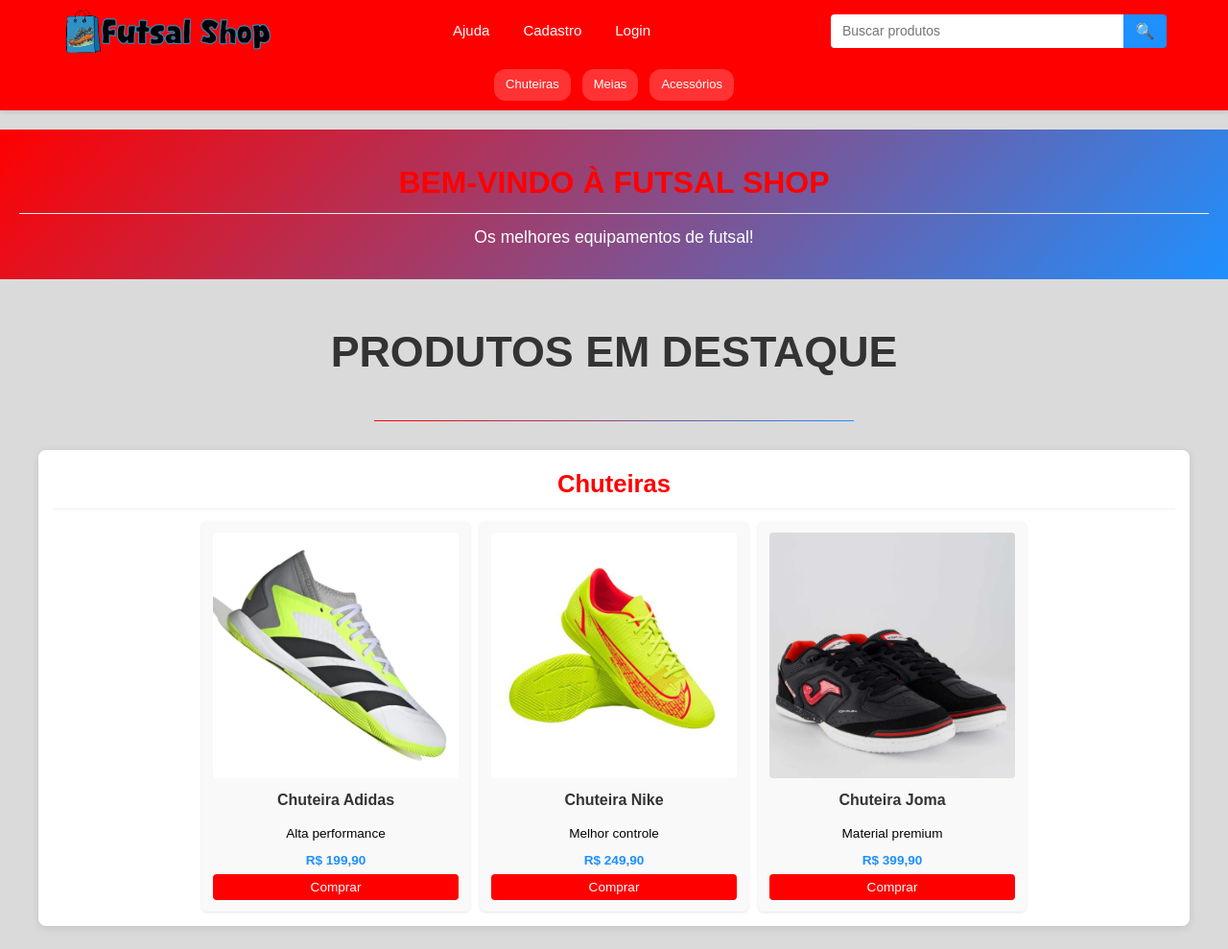
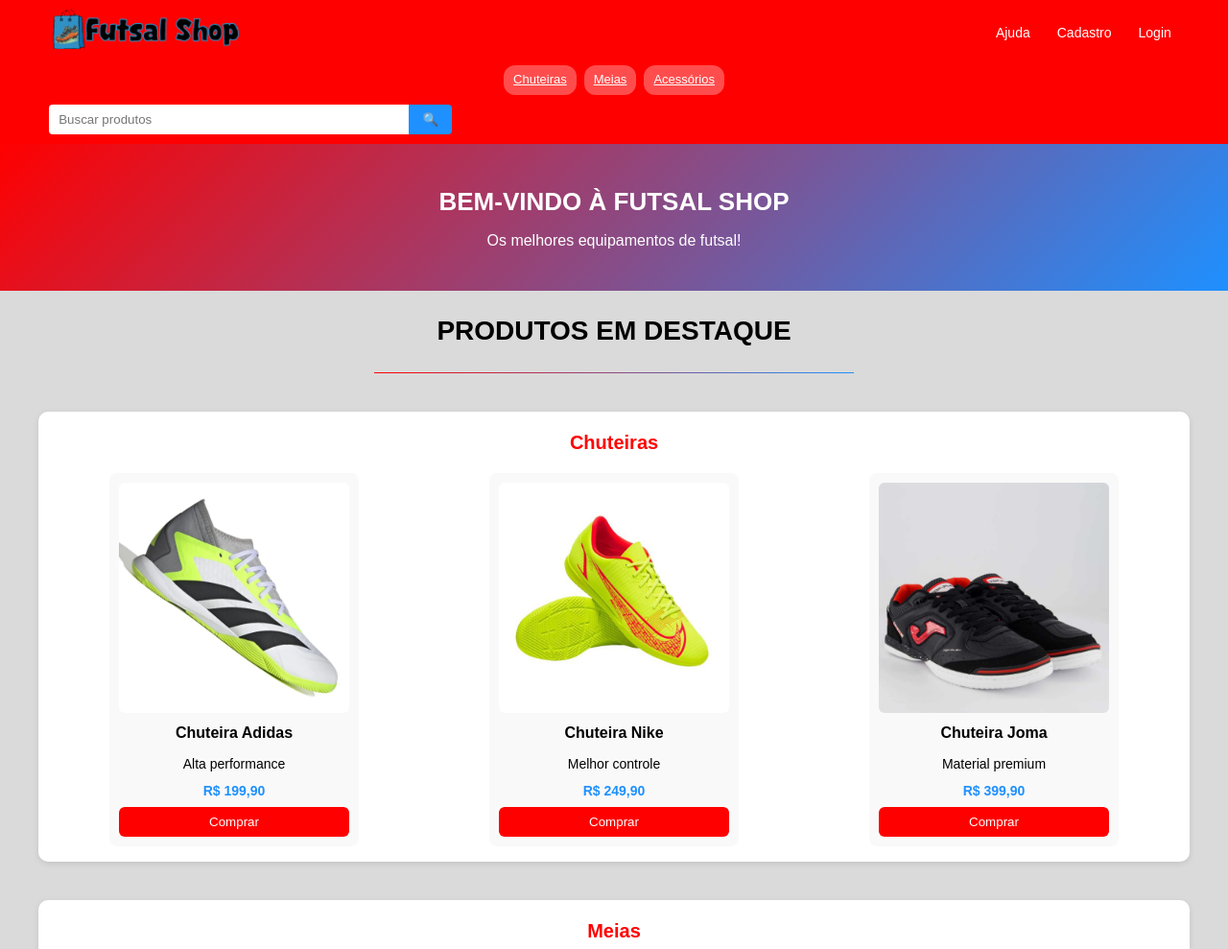
Before and after one commit to thiagotoledo01/loja, a plain HTML site: page index.html in a window 1280 px wide. Shown: the top 989 px of the page at 96% size. Drawn offline with Linux system fonts and the light colour scheme; a web font is replaced by a local one.

Commit message:
Add files via upload

```diff
--- a/index.html
+++ b/index.html
@@ -5,372 +5,254 @@
     <meta name="viewport" content="width=device-width, initial-scale=1">
     <link rel="icon" href="logofavicon.png">
     <title>Futsal Shop</title>
+
 <style>
-        @import url('https://fonts.googleapis.com/css2?family=Ribeye&family=WDXL+Lubrifont+TC&display=swap');
-
-        * {
-            box-sizing: border-box;
-            margin: 0;
-            padding: 0;
+/* RESET */
+*{box-sizing:border-box;margin:0;padding:0;}
+body{
+  background:#dadada;
+  font-family:Arial, sans-serif;
+  line-height:1.6;
+  display:flex;
+  flex-direction:column;
 }
 
-        body {
-            background-color: #dadada;
-            font-family: Arial, sans-serif;
-            line-height: 1.6;
-            min-height: 100vh;
-            display: flex;
-            flex-direction: column;
+/* HEADER */
+header{
+  background:red;
+  padding:10px 4%;
+  position:sticky;
+  top:0;
+  z-index:1000;
+}
+nav{
+  display:flex;
+  flex-direction:column;
+  align-items:center;
+  gap:10px;
 }
 
-        header {
-            background-color: red;
-            padding: 8px 4%;
-            position: sticky;
-            top: 0;
-            z-index: 100;
-            box-shadow: 0 2px 4px rgba(0, 0, 0, 0.1);
+/* LOGO */
+.logo-container img{
+  width:160px;
+  height:auto;
 }
 
-        nav {
-            display: flex;
-            flex-direction: column;
-            gap: 8px;
+/* LINKS DO TOPO */
+.top-links{
+  display:flex;
+  gap:12px;
+  flex-wrap:wrap;
+  justify-content:center;
+}
+.top-links a{
+  color:white;
+  font-size:14px;
+  padding:4px 8px;
+  text-decoration:none;
 }
 
-        .logo-container {
-            display: flex;
-            justify-content: center;
-            order: 1;
+/* PESQUISA */
+.search-container{
+  display:flex;
+  width:100%;
+  max-width:420px;
+}
+.pesquisas{
+  flex:1;
+  padding:8px 10px;
+  border:none;
+  border-radius:4px 0 0 4px;
+}
+.btn-pesquisa{
+  background:#1e90ff;
+  border:none;
+  width:45px;
+  border-radius:0 4px 4px 0;
+  color:white;
+  cursor:pointer;
 }
 
-        .logo-container img {
-            max-width: 180px;
-            height: auto;
+/* CATEGORIAS */
+.nav-categorias{
+  display:flex;
+  gap:8px;
+  flex-wrap:wrap;
+  justify-content:center;
+}
+.nav-categorias a{
+  background:rgba(255,255,255,0.3);
+  color:white;
+  padding:5px 10px;
+  border-radius:12px;
+  font-size:13px;
 }
 
-        .top-links {
-            display: flex;
-            justify-content: center;
-            gap: 12px;
-            flex-wrap: wrap;
-            order: 2;
+/* BANNER */
+.banner{
+  background:linear-gradient(135deg, red, #1e90ff);
+  text-align:center;
+  padding:25px 15px;
+  color:white;
+}
+.banner h2{
+  font-size:26px;
+  margin-bottom:6px;
 }
 
-        .top-links a {
-            color: white;
-            text-decoration: none;
-            font-size: 14px;
-            transition: all 0.3s ease;
-            white-space: nowrap;
-            padding: 4px 8px;
+/* TÍTULOS */
+h1{
+  text-align:center;
+  margin:20px 0;
+  font-size:28px;
+}
+hr{
+  border:0;
+  height:1px;
+  width:90%;
+  max-width:500px;
+  margin:0 auto 20px;
+  background:linear-gradient(to right, red, #1e90ff);
 }
 
-        .top-links a:hover {
-            text-decoration: underline;
+/* SEÇÕES */
+section{
+  background:#fff;
+  max-width:1200px;
+  width:95%;
+  margin:20px auto;
+  padding:16px;
+  border-radius:10px;
+  box-shadow:0 2px 6px rgba(0,0,0,0.1);
+}
+section h2{
+  text-align:center;
+  color:red;
+  margin-bottom:16px;
+  font-size:20px;
 }
 
-        .search-container {
-            display: flex;
-            order: 3;
-            margin: 5px 0;
+/* PRODUTOS — GRID PERFEITO NO MOBILE */
+.produtos-container{
+  display:grid;
+  grid-template-columns:repeat(auto-fit, minmax(150px, 1fr));
+  gap:14px;
+  justify-items:center;
 }
 
-        .pesquisas {
-            width: 100%;
-            height: 35px;
-            font-size: 14px;
-            padding: 5px 12px;
-            border: none;
-            border-radius: 4px 0 0 4px;
-            flex-grow: 1;
+/* CARD DO PRODUTO */
+.produto{
+  background:#f9f9f9;
+  padding:10px;
+  border-radius:8px;
+  width:100%;
+  max-width:200px;
+  display:flex;
+  flex-direction:column;
+  text-align:center;
+  transition:0.2s;
+}
+.produto img{
+  width:100%;
+  border-radius:6px;
+  aspect-ratio:1/1;
+  object-fit:cover;
+}
+.produto:hover{
+  transform:scale(1.02);
+  box-shadow:0 2px 6px rgba(0,0,0,0.15);
+}
+.produto h3{
+  font-size:16px;
+  margin:8px 0;
+}
+.produto p{
+  font-size:14px;
+}
+.preco{
+  color:#1e90ff;
+  font-weight:bold;
+  margin:6px 0;
+}
+.btn-comprar{
+  background:red;
+  color:white;
+  border:none;
+  padding:8px;
+  border-radius:6px;
+  cursor:pointer;
+  margin-top:auto;
 }
 
-        .btn-pesquisa {
-            background-color: #1e90ff;
-            height: 35px;
-            width: 45px;
-            font-size: 16px;
-            cursor: pointer;
-            border: none;
-            border-radius: 0 4px 4px 0;
-            transition: background-color 0.3s;
-            flex-shrink: 0;
+/* FOOTER */
+footer{
+  text-align:center;
+  background:#333;
+  color:white;
+  padding:12px;
+  margin-top:auto;
+  font-size:14px;
+}
+footer a{color:#1e90ff;text-decoration:none;}
+
+/* ----------- TABLET (≥ 768px) ----------- */
+@media (min-width:768px){
+  nav{
+    flex-direction:row;
+    flex-wrap:wrap;
+    justify-content:space-between;
   }
 
-        .btn-pesquisa:hover {
-            background-color: #0077e6;
+  .logo-container img{width:200px;}
+
+  .search-container{
+    order:3;
+    min-width:260px;
   }
 
-        .nav-categorias {
-            display: flex;
-            justify-content: center;
-            gap: 8px;
-            margin: 5px 0;
-            flex-wrap: wrap;
-            order: 4;
+  .nav-categorias{
+    width:100%;
   }
 
-        .nav-categorias a {
-            color: white;
-            text-decoration: none;
-            padding: 5px 10px;
-            background-color: rgba(255, 255, 255, 0.2);
-            border-radius: 12px;
-            transition: all 0.3s ease;
-            font-size: 12px;
-            white-space: nowrap;
-        }
-
-        .nav-categorias a:hover {
-            background-color: rgba(255, 255, 255, 0.3);
-        }
-
-        h1 {
-            font-family: 'WDXL Lubrifont TC', sans-serif;
-            font-size: clamp(1.5rem, 6vw, 2.5rem);
-            text-align: center;
-            margin: 15px 0;
-            color: #333;
-            padding: 0 15px;
-        }
-
-        hr {
-            border: 0;
-            height: 1px;
-            background: linear-gradient(to right, red, #1e90ff);
-            margin: 15px auto;
-            width: min(90%, 500px);
-        }
-
-        .banner {
-            background: linear-gradient(135deg, red, #1e90ff);
-            color: white;
-            text-align: center;
-            padding: 20px 15px;
-            margin: 15px 0;
-        }
-
-        .banner h2 {
-            font-size: clamp(1.3rem, 5vw, 2rem);
-            margin-bottom: 10px;
-        }
-
-        .banner p {
-            font-size: clamp(0.9rem, 3vw, 1.1rem);
-            max-width: 500px;
-            margin: 0 auto;
-        }
-
-        section {
-            max-width: min(1200px, 98%);
-            margin: 15px auto;
-            padding: 12px;
-            background-color: #fff;
-            border-radius: 8px;
-            box-shadow: 0px 2px 8px rgba(0, 0, 0, 0.1);
-            scroll-margin-top: 80px;
-        }
-
-        h2 {
-            color: red;
-            font-size: clamp(1.2rem, 4vw, 1.6rem);
-            margin-bottom: 12px;
-            text-align: center;
-            border-bottom: 1px solid #f0f0f0;
-            padding-bottom: 6px;
-        }
-
-        .produtos-container {
-            display: flex;
-            flex-wrap: wrap;
-            justify-content: center;
-            gap: 10px;
-        }
-
-        .produto {
-            flex: 1 1 min(140px, 100%);
-            max-width: min(160px, 100%);
-            background: #f9f9f9;
-            border-radius: 6px;
-            padding: 8px;
-            text-align: center;
-            box-shadow: 0 1px 3px rgba(0, 0, 0, 0.1);
-            transition: all 0.3s ease;
-            display: flex;
-            flex-direction: column;
-        }
-
-        .produto:hover {
-            box-shadow: 0 2px 6px rgba(0, 0, 0, 0.15);
-            transform: scale(1.02);
-        }
-
-        .produto img {
-            max-width: 100%;
-            height: auto;
-            border-radius: 4px;
-            object-fit: cover;
-            aspect-ratio: 1/1;
-        }
-
-        .produto h3 {
-            margin: 6px 0;
-            color: #333;
-            font-size: clamp(0.85rem, 3vw, 1rem);
-            min-height: 2em;
-            display: flex;
-            align-items: center;
-            justify-content: center;
-        }
-
-        .produto p {
-            margin: 3px 0;
-            font-size: clamp(0.75rem, 2.5vw, 0.85rem);
-            flex-grow: 1;
-        }
-
-        .preco {
-            font-size: clamp(0.9rem, 3vw, 1.1rem);
-            color: #1e90ff;
-            font-weight: bold;
-            margin: 6px 0;
-        }
-
-        .btn-comprar {
-            background-color: red;
-            color: white;
-            border: none;
-            padding: 6px 10px;
-            border-radius: 4px;
-            cursor: pointer;
-            margin-top: auto;
-            transition: all 0.3s ease;
-            font-size: clamp(0.75rem, 2.5vw, 0.85rem);
-            width: 100%;
-        }
-
-        .btn-comprar:hover {
-            background-color: #b30000;
-        }
-
-        footer {
-            background-color: #333;
-            color: white;
-            text-align: center;
-            padding: 12px;
-            margin-top: auto;
-            font-size: 13px;
-        }
-
-        footer a {
-            color: #1e90ff;
-            text-decoration: none;
-            font-size: 13px;
-        }
-
-        footer a:hover {
-            text-decoration: underline;
-        }
-
-        @media (min-width: 768px) {
-            header {
-                padding: 10px 5%;
-            }
-
-            nav {
-                flex-direction: row;
-                flex-wrap: wrap;
-                justify-content: space-between;
-                align-items: center;
-                gap: 12px;
-            }
-
-            .logo-container {
-                order: 1;
-                justify-content: flex-start;
-            }
-
-            .logo-container img {
-                max-width: 220px;
-            }
-
-            .top-links {
-                order: 2;
-                justify-content: center;
-                gap: 15px;
-            }
-
-            .top-links a {
-                font-size: 15px;
-                padding: 5px 10px;
-            }
-
-            .search-container {
-                order: 3;
-                flex-grow: 1;
-                max-width: 350px;
-                min-width: 180px;
-                margin: 0;
-            }
-
-            .nav-categorias {
-                order: 4;
-                width: 100%;
-                margin: 5px 0 0 0;
-                gap: 12px;
-            }
-
-            .nav-categorias a {
-                font-size: 13px;
-                padding: 6px 12px;
-            }
-
-            .produto {
-                flex: 1 1 min(180px, 100%);
-                max-width: min(220px, 100%);
-                padding: 10px;
-            }
-
-            section {
-                padding: 15px;
+  .produtos-container{
+    grid-template-columns:repeat(auto-fit, minmax(180px, 1fr));
   }
 }
 
-        @media (min-width: 1024px) {
-            .produto {
-                flex: 1 1 min(220px, 100%);
-                max-width: min(280px, 100%);
-                padding: 12px;
+/* ----------- DESKTOP (≥ 1024px) ----------- */
+@media (min-width:1024px){
+  .produtos-container{
+    grid-template-columns:repeat(auto-fit, minmax(220px, 1fr));
+    gap:20px;
   }
-
-            h1 {
-                font-size: clamp(1.8rem, 4vw, 2.8rem);
-                margin: 20px 0;
+  .produto{
+    max-width:260px;
   }
-
-            .banner {
-                padding: 30px 20px;
-                margin: 20px 0;
-            }
+  .banner{padding:40px;}
 }
 </style>
+
 </head>
 <body>
+
+<!-- HEADER -->
 <header>
     <nav>
         <div class="logo-container">
             <img src="logo.png" alt="Futsal Shop Logo">
         </div>
+
         <div class="top-links">
             <a href="ajuda.html">Ajuda</a>
             <a href="cadastro.html">Cadastro</a>
             <a href="login.html">Login</a>
         </div>
+
         <div class="search-container">
             <input type="text" name="pesquisa" class="pesquisas" placeholder="Buscar produtos">
             <button class="btn-pesquisa">🔍</button>
         </div>
+
         <div class="nav-categorias">
             <a href="#chuteiras">Chuteiras</a>
             <a href="#meias">Meias</a>
@@ -379,6 +261,7 @@
     </nav>
 </header>
 
+<!-- BANNER -->
 <div class="banner">
     <h2>BEM-VINDO À FUTSAL SHOP</h2>
     <p>Os melhores equipamentos de futsal!</p>
@@ -387,9 +270,11 @@
 <h1>PRODUTOS EM DESTAQUE</h1>
 <hr>
 
+<!-- CHUTEIRAS -->
 <section id="chuteiras">
     <h2>Chuteiras</h2>
     <div class="produtos-container">
+
         <div class="produto">
             <img src="equipamentos/chuadidas.webp" alt="Chuteira Futsal Profissional">
             <h3>Chuteira Adidas</h3>
@@ -397,6 +282,7 @@
             <p class="preco">R$ 199,90</p>
             <button class="btn-comprar">Comprar</button>
         </div>
+
         <div class="produto">
             <img src="equipamentos/chunike.jpg" alt="Chuteira Futsal Society">
             <h3>Chuteira Nike</h3>
@@ -404,6 +290,7 @@
             <p class="preco">R$ 249,90</p>
             <button class="btn-comprar">Comprar</button>
         </div>
+
         <div class="produto">
             <img src="equipamentos/chujoma.webp" alt="Chuteira Futsal">
             <h3>Chuteira Joma</h3>
@@ -411,12 +298,15 @@
             <p class="preco">R$ 399,90</p>
             <button class="btn-comprar">Comprar</button>
         </div>
+
     </div>
 </section>
 
+<!-- MEIAS -->
 <section id="meias">
     <h2>Meias</h2>
     <div class="produtos-container">
+
         <div class="produto">
             <img src="equipamentos/meia1.webp" alt="Meia Cano Longo">
             <h3>Meia Cano Longo</h3>
@@ -424,6 +314,7 @@
             <p class="preco">R$ 49,90</p>
             <button class="btn-comprar">Comprar</button>
         </div>
+
         <div class="produto">
             <img src="equipamentos/meia2.webp" alt="Meia Cano Médio">
             <h3>Meia Cano Médio</h3>
@@ -431,12 +322,15 @@
             <p class="preco">R$ 39,90</p>
             <button class="btn-comprar">Comprar</button>
         </div>
+
     </div>
 </section>
 
+<!-- ACESSÓRIOS -->
 <section id="acessorios">
     <h2>Acessórios</h2>
     <div class="produtos-container">
+
         <div class="produto">
             <img src="equipamentos/kit1.webp" alt="Kit Proteção">
             <h3>Kit Proteção</h3>
@@ -444,6 +338,7 @@
             <p class="preco">R$ 249,90</p>
             <button class="btn-comprar">Comprar</button>
         </div>
+
         <div class="produto">
             <img src="equipamentos/kit2.webp" alt="Caneleira">
             <h3>Caneleira</h3>
@@ -451,12 +346,15 @@
             <p class="preco">R$ 59,90</p>
             <button class="btn-comprar">Comprar</button>
         </div>
+
     </div>
 </section>
 
+<!-- FOOTER -->
 <footer>
-        <p>Futsal Shop &copy; 2023 - Todos os direitos reservados</p>
+    <p>Futsal Shop © 2023 - Todos os direitos reservados</p>
     <p><a href="ajuda.html">Central de Ajuda</a></p>
 </footer>
+
 </body>
 </html>
```
Lines whose indentation alone changed are shown as unchanged.
